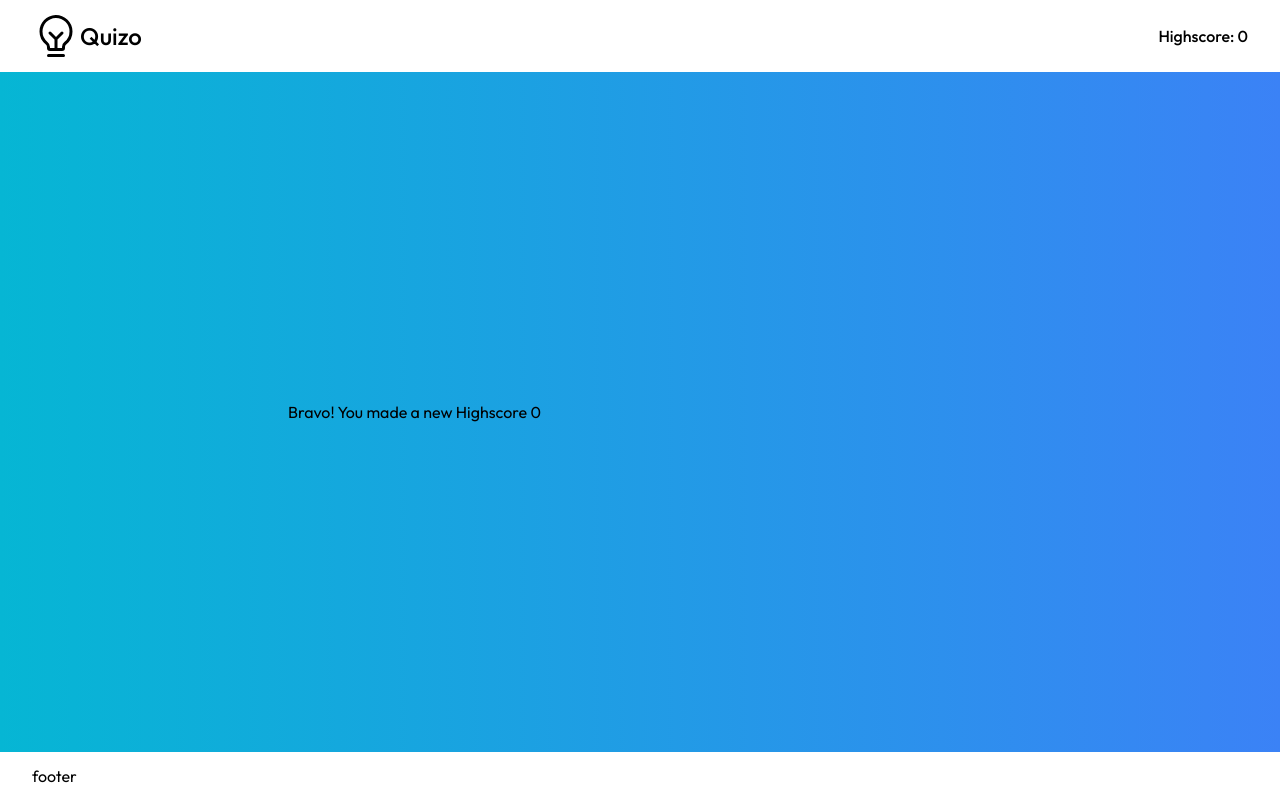
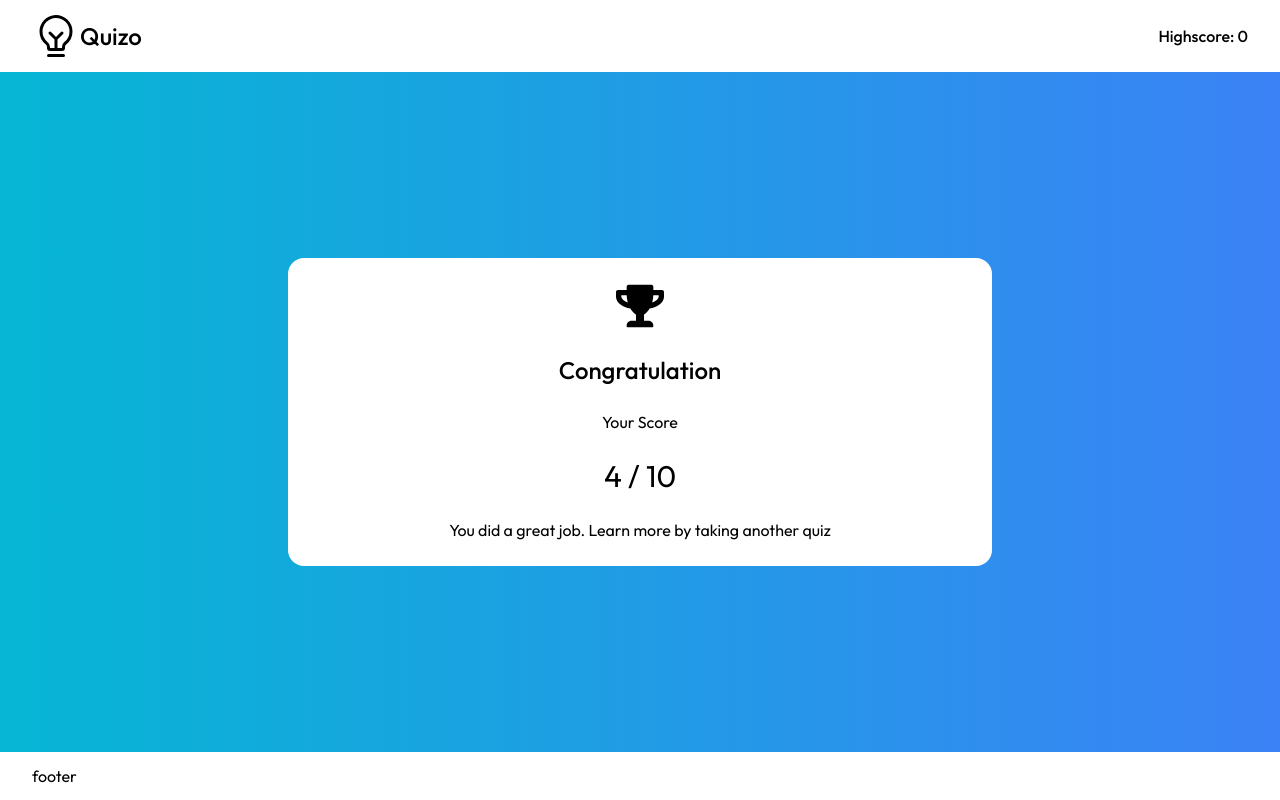
Before and after one commit to code-with-naimish/react-quizo, a React (Vite) app: page / in a window 1280 px wide. Built offline with nearby package versions, Linux system fonts and the light colour scheme.

Commit message:
progress

```diff
--- a/src/components/header.tsx
+++ b/src/components/header.tsx
@@ -2,7 +2,7 @@ import { PiLightbulbFilament } from "react-icons/pi";
 
 export default function Header() {
   return (
-    <header className="" >
+    <header >
       <div className=" max-w-7xl  mx-auto px-8  ">
         <div className=" flex justify-between items-center gap-2.5 py-3" >
           <div className="flex items-center">
--- a/src/components/result-screen.tsx
+++ b/src/components/result-screen.tsx
@@ -1,3 +1,4 @@
+import { FaTrophy } from "react-icons/fa";
 
 enum ResultStatusEnum {
   FAILED = "FAILED",
@@ -11,30 +12,44 @@ export default function ResultScreen(props: {
   const highScore = 0;
   let result: {
     status: ResultStatusEnum,
-    message: string
+    title: string,
+    subTitle: string
   } | null = null;
 
   if (props.totalScore < 10) {
     result = {
-      message: "You are Failed!",
+      title: "Failed",
+      subTitle: "You are Failed!",
       status: ResultStatusEnum.FAILED
     }
 
   } else if (props.totalScore >= highScore) {
     result = {
-      message: "Bravo! You made a new Highscore",
+      title: "Highscore",
+      subTitle: "Bravo! You made a new Highscore",
       status: ResultStatusEnum.HIGHSCORE
     }
   } else {
     result = {
-      message: "You are Passed!",
+      title: "Congratulation",
+      subTitle: "You are Passed!",
       status: ResultStatusEnum.PASSED
     }
   }
 
 
   return (
+    <section className="card">
+      <div className="flex items-center justify-center flex-col gap-6">
+        <div className="text-5xl ">
+          <FaTrophy />
+        </div>
 
-    <div>{result.message} {highScore}</div>
+        <h1 className="text-2xl font-medium">Congratulation</h1>
+        <p>Your Score</p>
+        <span className="text-3xl">4 / 10</span>
+        <p>You did a great job. Learn more by taking another quiz</p>
+      </div>
+    </section>
   )
 }
```
